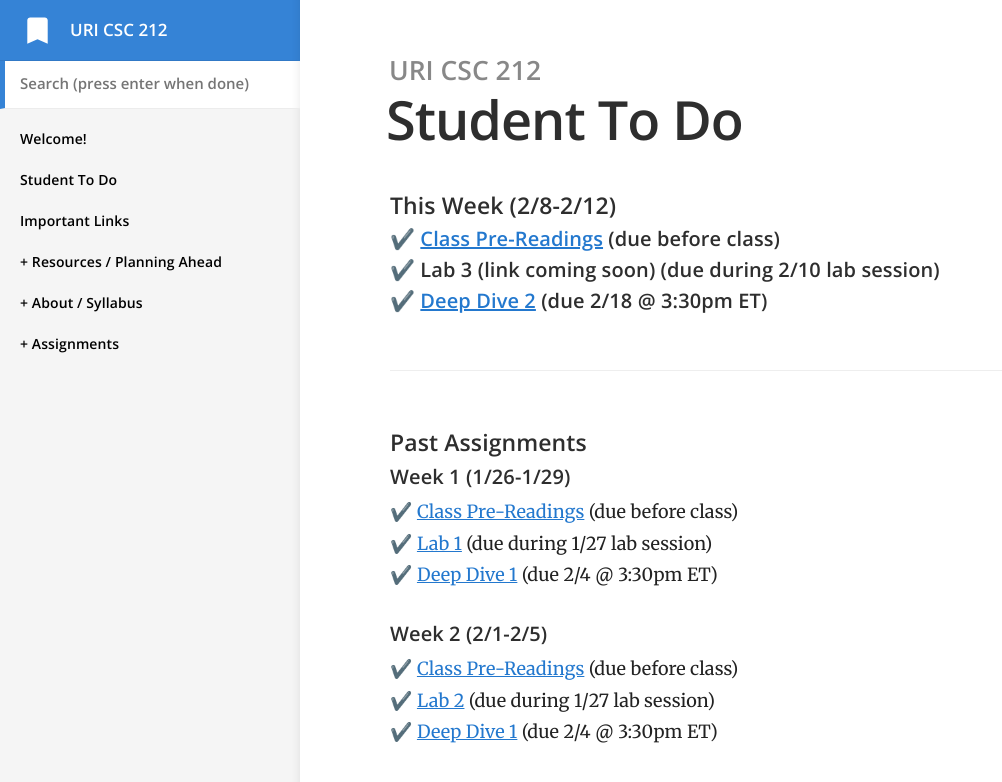
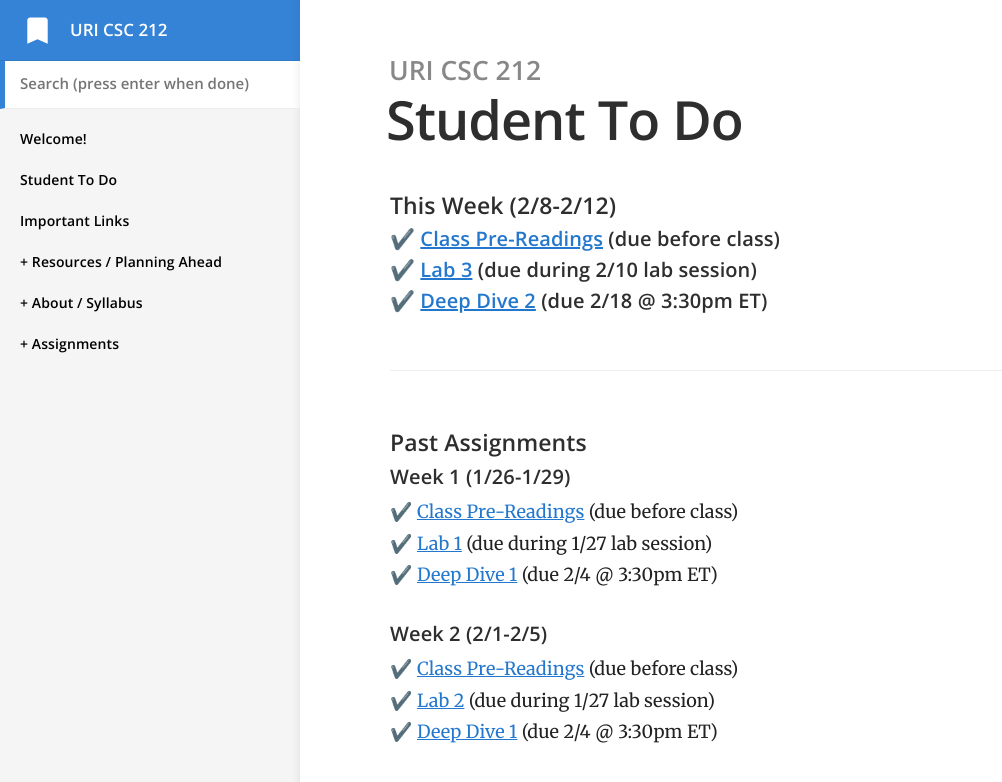
Before and after one commit to vcc-csc212/sp21-archive, a Jekyll site: the page built from todo.md, in a window 1280 px wide. Shown: the top 782 px of the page, without its empty margins (0-1002 px from the left). Built offline with Jekyll 4.4.1, drawn with Linux system fonts in a browser that asks for light colours.

Commit message:
Added Lab 3 TODO link

```diff
--- a/todo.md
+++ b/todo.md
@@ -4,7 +4,7 @@ permalink: /todo/
 ---
 #### This Week (2/8-2/12)
 ##### ✔️ [Class Pre-Readings](/wk3) (due before class)
-##### ✔️ Lab 3 (link coming soon)  (due during 2/10 lab session)
+##### ✔️ [Lab 3](/lab03)  (due during 2/10 lab session)
 ##### ✔️ [Deep Dive 2](/dd2) (due 2/18 @ 3:30pm ET)
 
 
```
